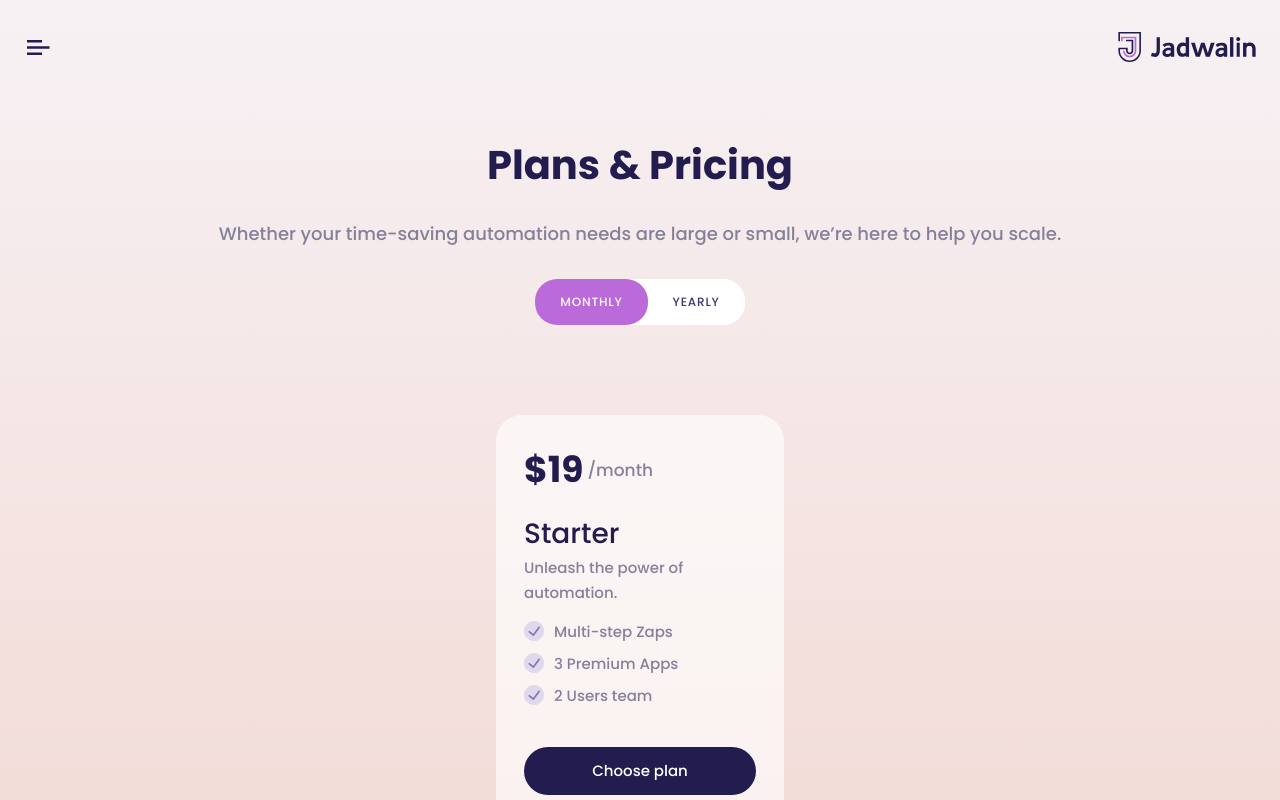
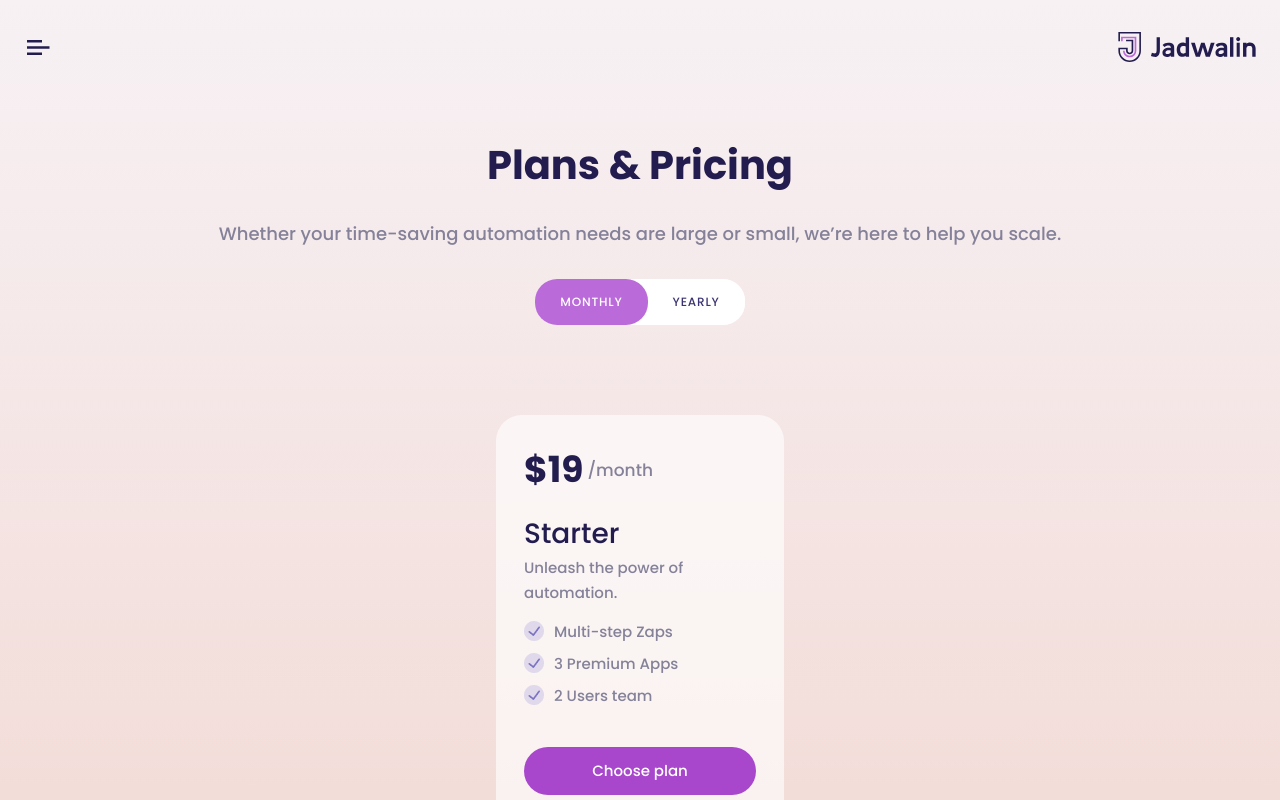
Before and after one commit to DEZester/netpeak-project, a React (Create React App) app: page / in a window 1280 px wide. In both pictures the pointer is over the button 640 px from the left and 771 px from the top of the page. Shown: the top 800 px of the page. Built offline with nearby package versions, Linux system fonts and the light colour scheme.

Commit message:
hover for buttons

```diff
--- a/src/components/Cards/cards.scss
+++ b/src/components/Cards/cards.scss
@@ -124,6 +124,10 @@
     line-height: 22px;
     color: #fff;
     cursor: pointer;
+    &:hover {
+      background: $darkPurple-color;
+      transition: 0.3s;
+    }
     @include for-1326px {
       height: 45px;
       width: 207px;
--- a/src/components/Cards/premiumCard.scss
+++ b/src/components/Cards/premiumCard.scss
@@ -49,6 +49,10 @@
     margin-bottom: 20px;
     height: 44px;
     background: $purple-color;
+    &:hover {
+      background: $darkPurple-color;
+      transition: 0.3s;
+    }
     @include for-1326px {
       width: 100%;
     }
--- a/src/components/Header/header.scss
+++ b/src/components/Header/header.scss
@@ -37,6 +37,10 @@
     line-height: 18px;
     color: #ffffff;
     cursor: pointer;
+    &:hover {
+      background: $darkPurple-color;
+      transition: 0.3s;
+    }
     @include for-1326px {
       display: block;
       height: 38px;
--- a/src/index.scss
+++ b/src/index.scss
@@ -19,6 +19,7 @@ body {
   height: 100%;
   background: linear-gradient(to bottom, #f7f1f4, $leather-color, #a0abd6);
   @include for-1326px {
+    width: 100vw;
     height: 100vh;
   }
 }
```
